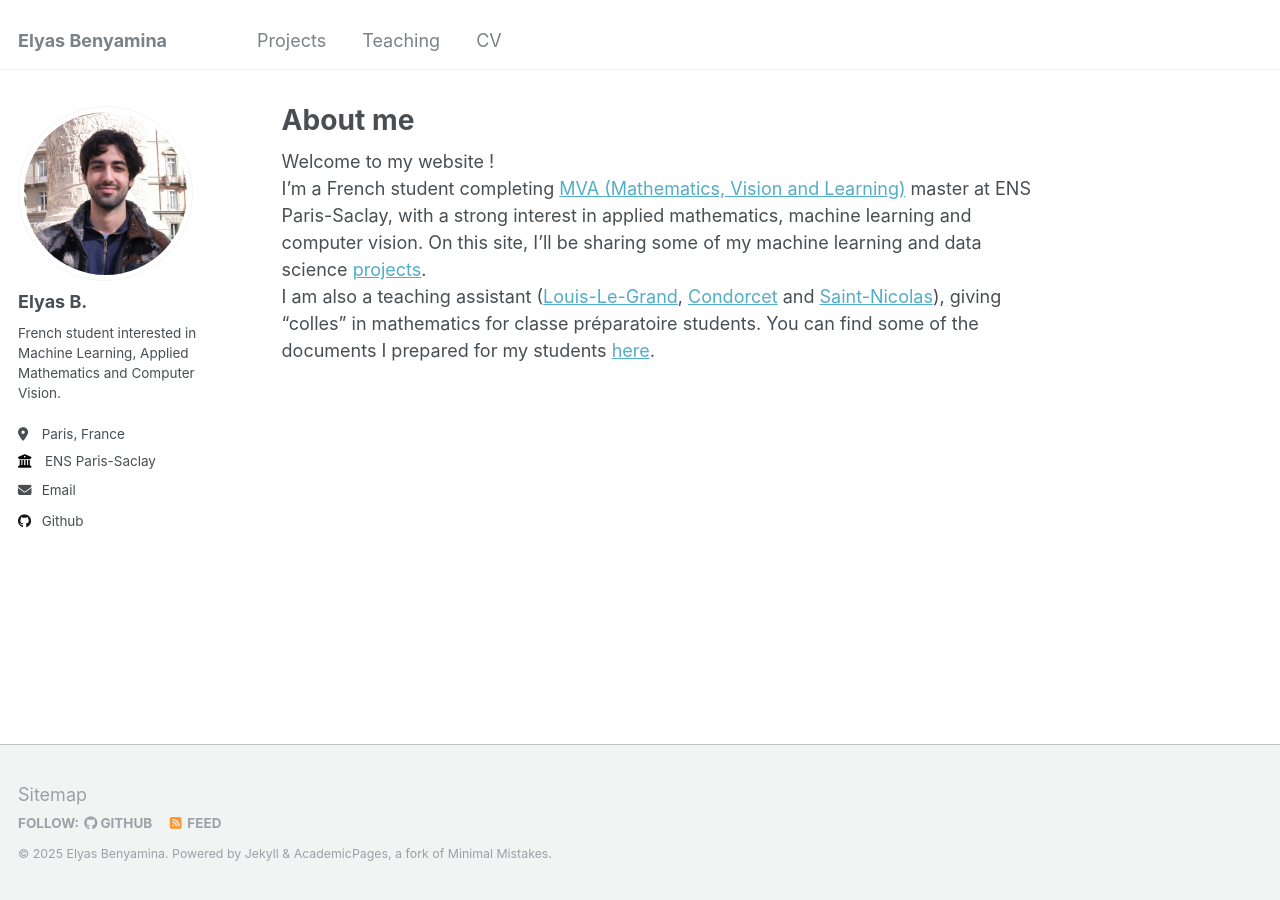
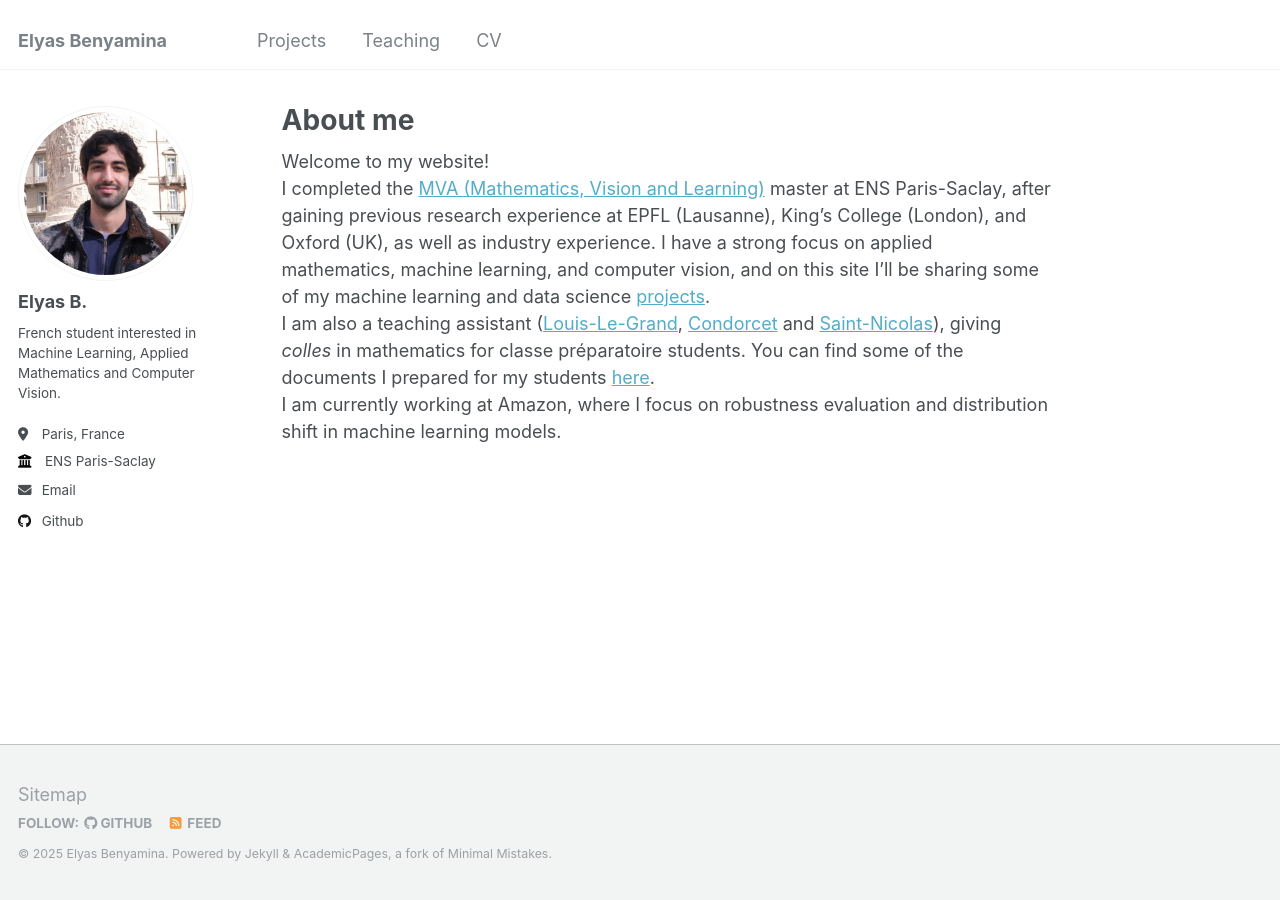
Before and after one commit to elyasbny/elyasbny.github.io, a Jekyll site: the page built from _pages/about.md, in a window 1280 px wide. Built offline with Jekyll 4.4.1, drawn with Linux system fonts in a browser that asks for light colours.

Commit message:
Update about.md

```diff
--- a/_pages/about.md
+++ b/_pages/about.md
@@ -7,6 +7,7 @@ redirect_from:
   - /about.html
 ---
 
-Welcome to my website !\
-I’m a French student completing [MVA (Mathematics, Vision and Learning)](https://www.master-mva.com/) master at ENS Paris-Saclay, with a strong interest in applied mathematics, machine learning and computer vision. On this site, I’ll be sharing some of my machine learning and data science [projects](/projects).\
-I am also a teaching assistant ([Louis-Le-Grand](https://fr.wikipedia.org/wiki/Lyc%C3%A9e_Louis-le-Grand), [Condorcet](https://fr.wikipedia.org/wiki/Lyc%C3%A9e_Condorcet) and [Saint-Nicolas](https://fr.wikipedia.org/wiki/Lyc%C3%A9e_Saint-Nicolas_(Paris))), giving "colles" in mathematics for classe préparatoire students. You can find some of the documents I prepared for my students [here](/teaching).
+Welcome to my website!
+I completed the [MVA (Mathematics, Vision and Learning)](https://www.master-mva.com/) master at ENS Paris-Saclay, after gaining previous research experience at EPFL (Lausanne), King’s College (London), and Oxford (UK), as well as industry experience. I have a strong focus on applied mathematics, machine learning, and computer vision, and on this site I’ll be sharing some of my machine learning and data science [projects](/projects).
+I am also a teaching assistant ([Louis-Le-Grand](https://fr.wikipedia.org/wiki/Lyc%C3%A9e_Louis-le-Grand), [Condorcet](https://fr.wikipedia.org/wiki/Lyc%C3%A9e_Condorcet) and [Saint-Nicolas](https://fr.wikipedia.org/wiki/Lyc%C3%A9e_Saint-Nicolas_(Paris))), giving *colles* in mathematics for classe préparatoire students. You can find some of the documents I prepared for my students [here](/teaching).
+I am currently working at Amazon, where I focus on robustness evaluation and distribution shift in machine learning models.
```
